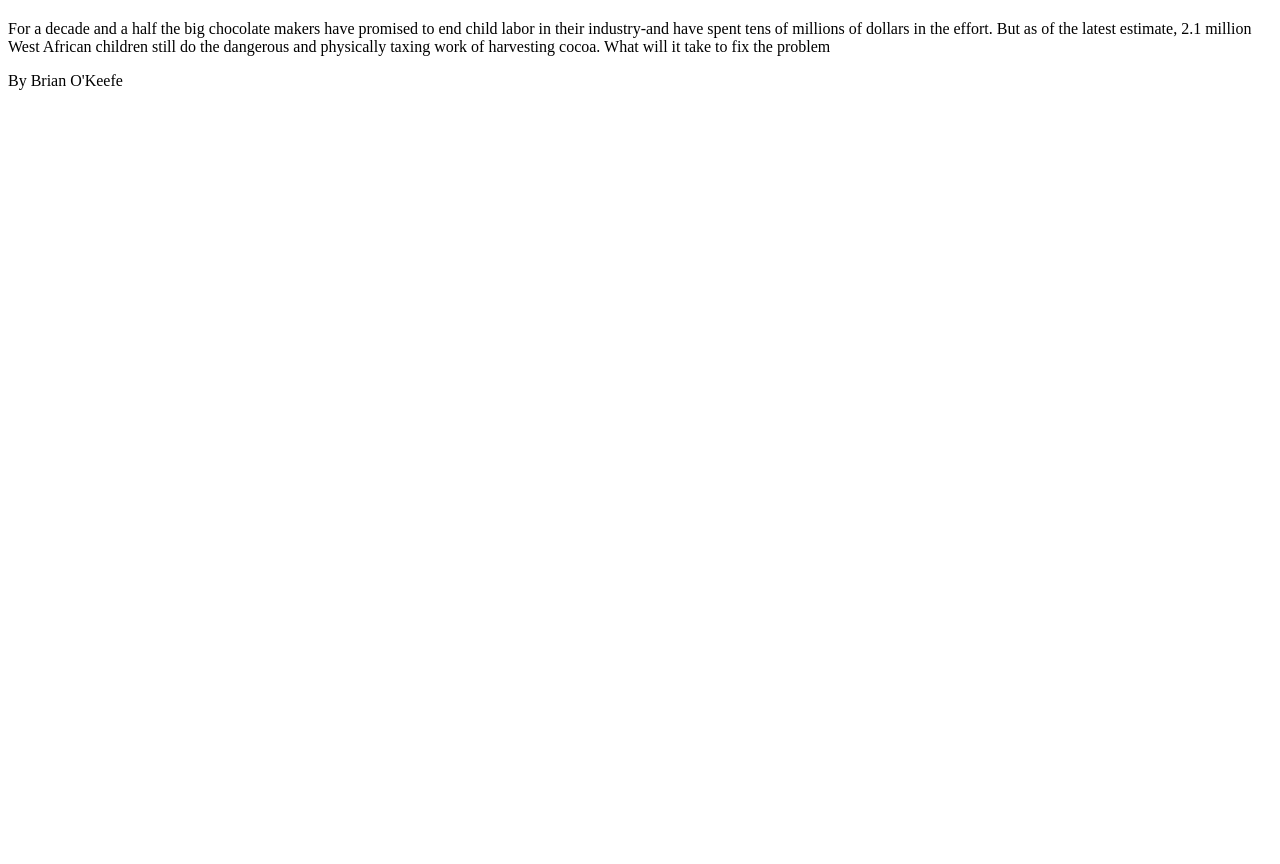
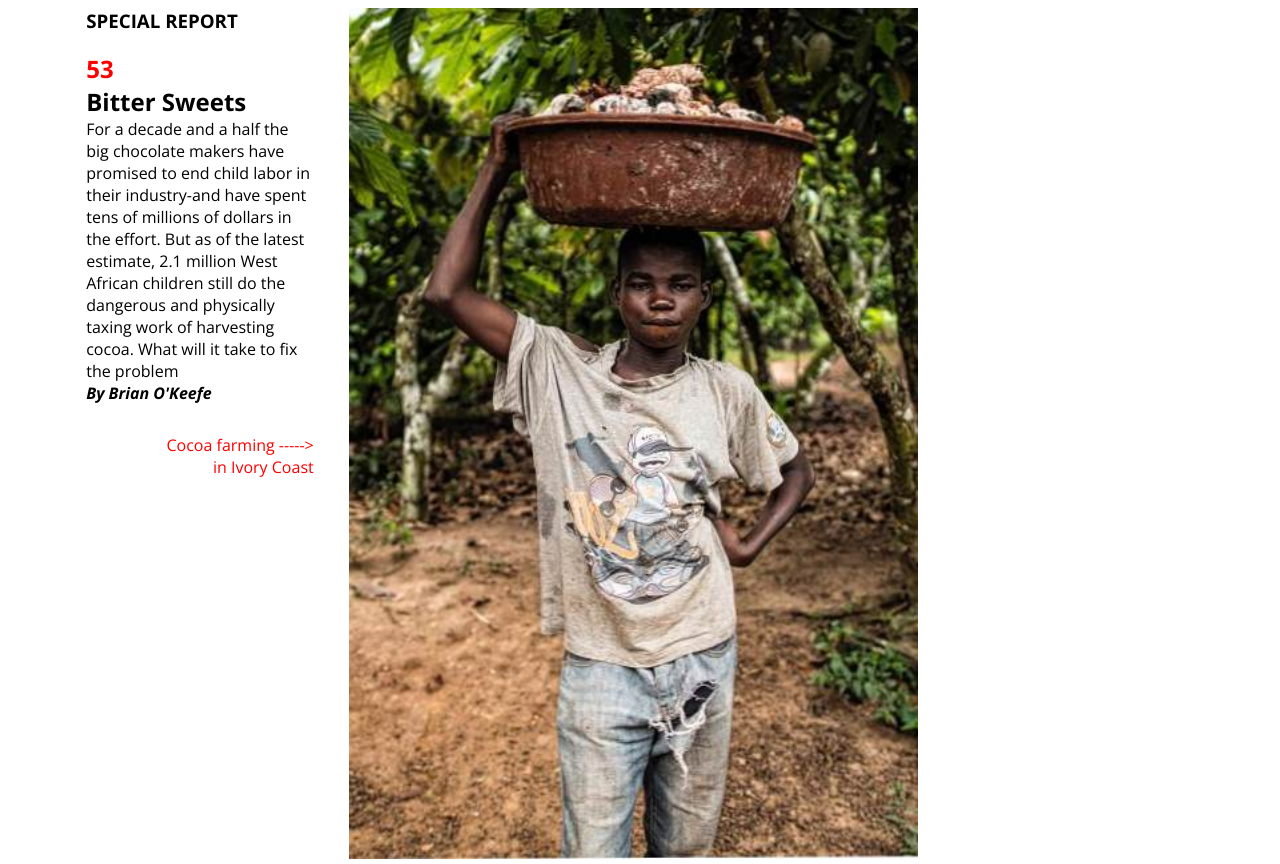
Before and after one commit to AsaSmith/fortune_project, a plain HTML site: page index.html in a window 1280 px wide. Before the commit the page ends 800 px from the top, so only its background shows below. Drawn offline with nearby package versions, Linux system fonts and the light colour scheme.

Commit message:
Add styles to special report section

```diff
--- a/css/main.css
+++ b/css/main.css
@@ -0,0 +1,61 @@
+* {
+  box-sizing: border-box;
+}
+
+body {
+  font-family: Open Sans;
+}
+
+.main {
+  height: 560px;
+}
+
+h3 {
+  margin-top: 0;
+}
+
+.wrapper {
+  width: 90%;
+  margin: auto;
+}
+
+.special-report {
+  width: 20%;
+  margin: auto;
+  float: left;
+  margin: 0 15px;
+}
+
+.special-report > .page-num {
+  color: red;
+  margin: 0;
+
+}
+
+.special-report > .title {
+  margin-top: 0;
+  margin-bottom: 0;
+  font-weight: 700;
+}
+
+.special-report > .feature {
+  margin-bottom: 0;
+  margin-top: 0;
+}
+
+.special-report > .author {
+  font-weight: 700;
+  font-style: italic;
+  margin: 0 0 30px 0;
+}
+
+.special-report > .plus {
+  color: red;
+  float: right;
+  margin: 0 0 0 0;
+}
+
+img {
+  margin: 0 20px;
+  width: 50%;
+}
--- a/index.html
+++ b/index.html
@@ -5,6 +5,8 @@
   <meta charset="utf-8" />
   <meta name="description" content="This is a re-creation of a Fortune magazine page" />
   <link rel="stylesheet" href="css/main.css" />
+  <link href='https://fonts.googleapis.com/css?family=Playfair+Display' rel='stylesheet' type='text/css'>
+  <link href='https://fonts.googleapis.com/css?family=Open+Sans:400,700,700italic' rel='stylesheet' type='text/css'>
 </head>
 
 <body>
@@ -12,12 +14,15 @@
     <header></header>
       <div class="main">
         <article class="special-report">
-          <h1 class="page-num"></h1>
-          <h1 class="title"></h1>
+          <h3>SPECIAL REPORT</h3>
+          <h1 class="page-num">53</h1>
+          <h1 class="title">Bitter Sweets</h1>
           <p class="feature">For a decade and a half the big chocolate makers have promised to end child labor in their industry-and have spent tens of millions of dollars in the effort. But as of the latest estimate, 2.1 million West African children still do the dangerous and physically taxing work of harvesting cocoa. What will it take to fix the problem</p>
           <p class="author">By Brian O'Keefe</p>
+          <p class="plus">Cocoa farming -----></p>
+          <p class="plus">in Ivory Coast</p>
         </article>
-        <img class="feature-img" src="" />
+        <img src="img/fortune_project.jpg" />
       </div>
   </div>
 </body>
```
Also changed, not shown: img/fortune_project.jpg (added).
